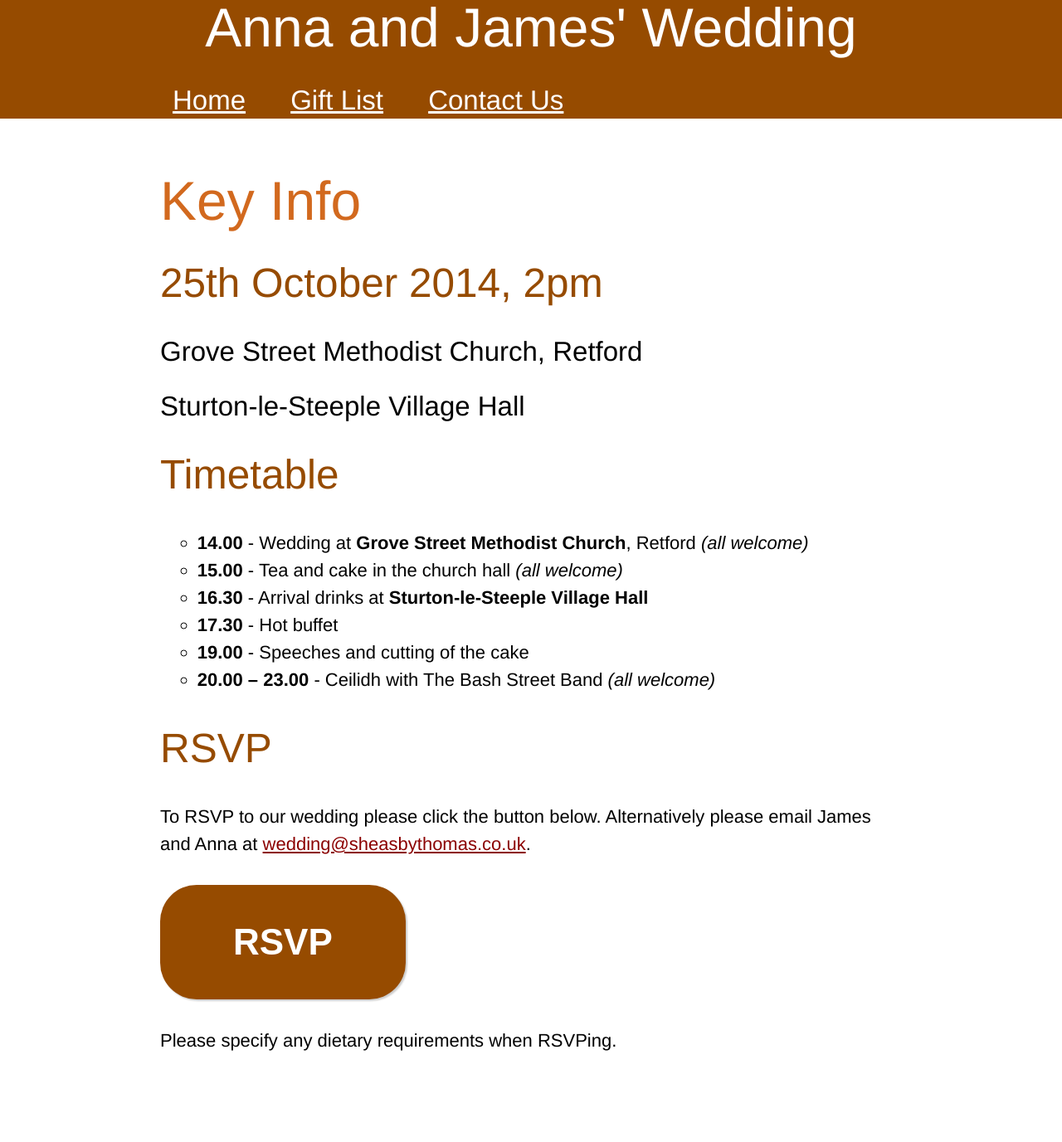
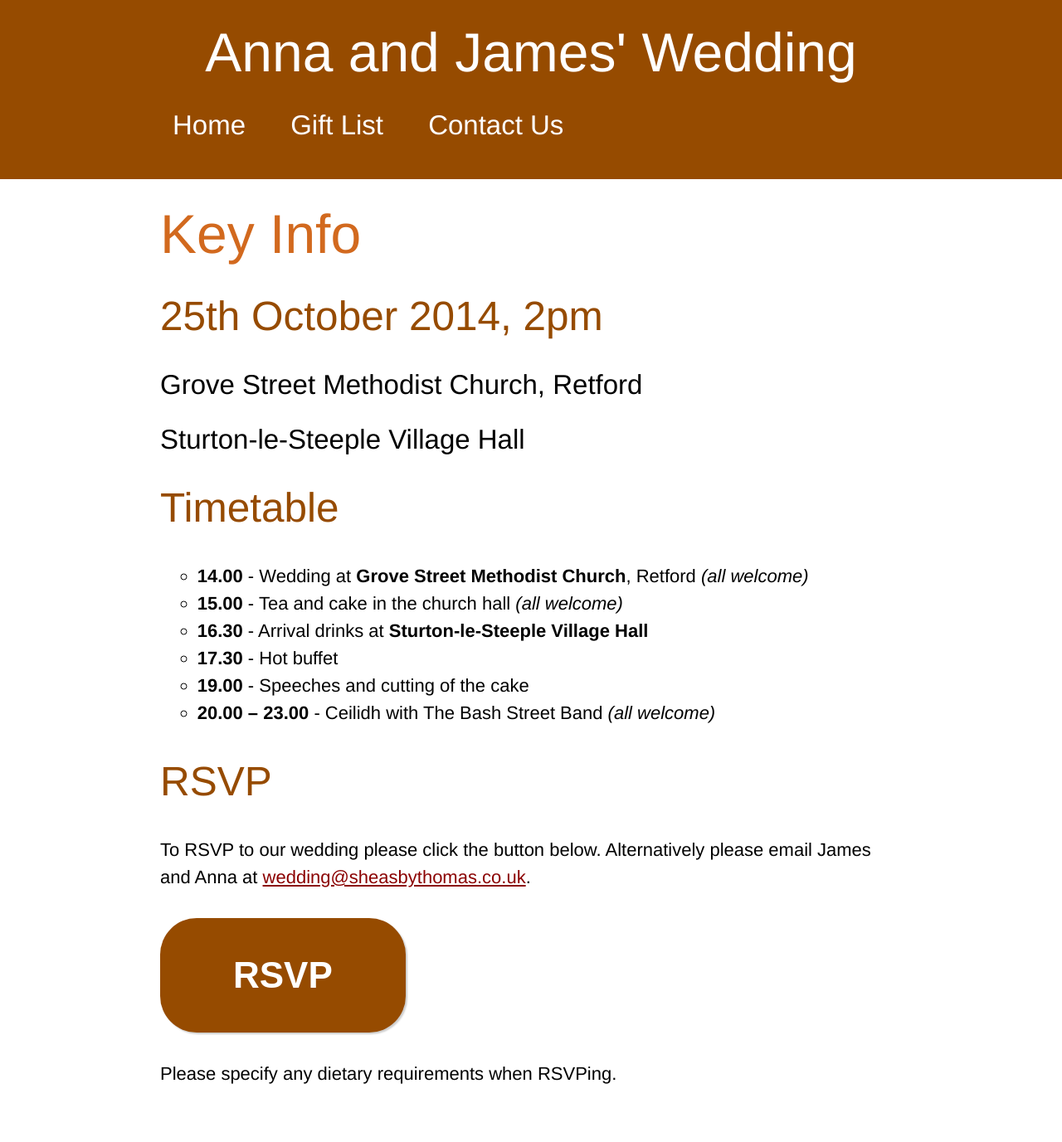
Before and after one commit to rightsaidjames/wedding, a Jekyll site: the page built from index.md, in a window 1280 px wide. Shown: the whole page at 83% size. Built offline with Jekyll 4.4.1, drawn with Linux system fonts in a browser that asks for light colours; Markdown is read by kramdown in place of the engine named in the settings; before the commit the page ends 1337 px from its top, so only the background shows below that.

Commit message:
Fixed navigation link styling

```diff
--- a/css/style.css
+++ b/css/style.css
@@ -8,6 +8,8 @@
 header {
     color: white;
     background: rgb(150,75,0);
+    padding-top: 30px;
+    padding-bottom: 10px;
 }
 
 header h1 {
@@ -49,13 +51,19 @@ header nav ul li {
     display: inline;
 }
 
-header nav ul  li a {
+header nav ul li a {
     font-size: 1.5em; /* 36 / 16 */
     line-height: 1.333333333333333em; /* 48 / 36 */
     margin-bottom: .6666666666666667em; /* 24 / 36 */
     color: white;
     list-style-type: none;
+    text-decoration: none;
 }
+
+header nav ul li a:hover, header nav ul li a:visited {
+    color: #FFFAF0;
+}
+
 
 
 .rsvp-button, .giftlist-button {
```
